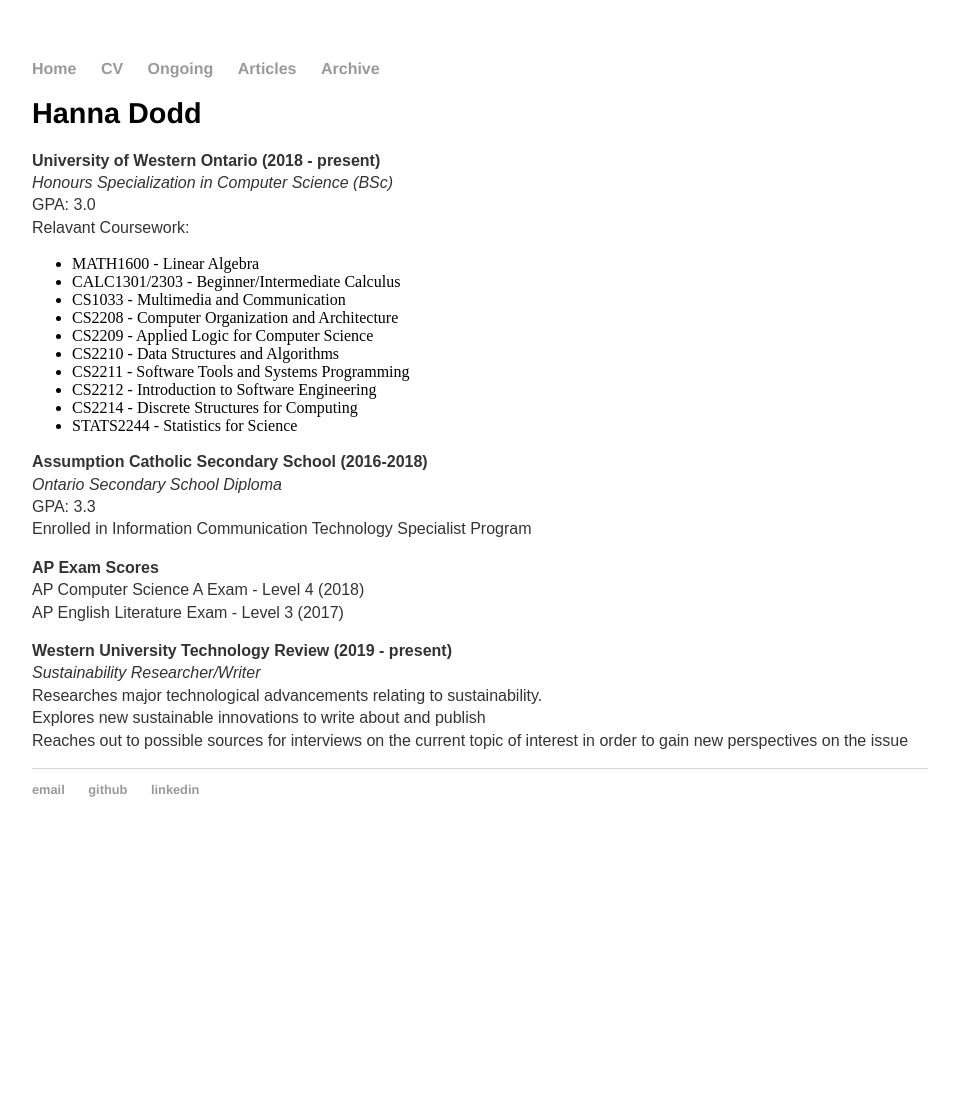
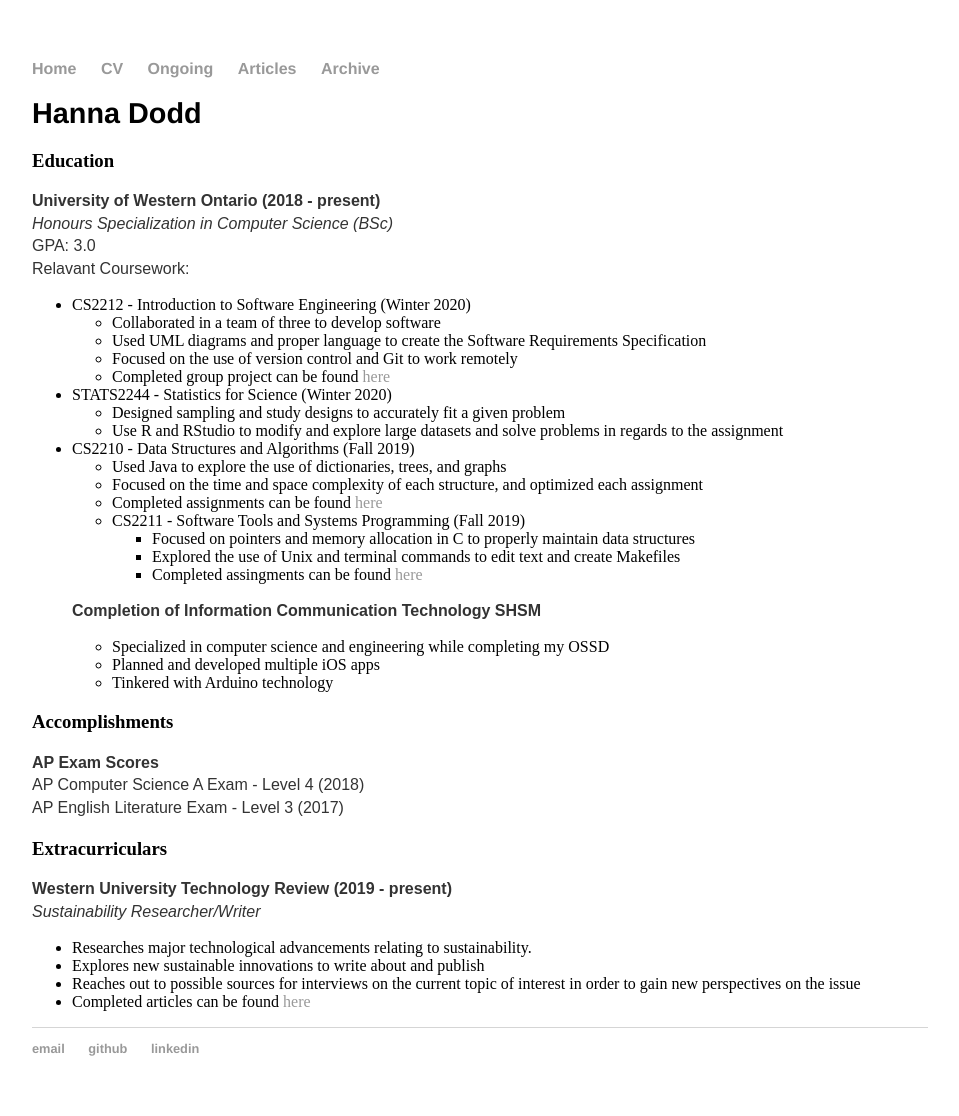
Before and after one commit to hanna-dodd/hanna-dodd.github.io, a Jekyll site: the page built from cv/index.html, in a window 1280 px wide. Shown: the whole page, without its empty margins (160-1119 px from the left). Built offline with Jekyll 4.4.1, drawn with Linux system fonts in a browser that asks for light colours; before the commit the page ends 900 px from its top, so only the background shows below that.

Commit message:
Major updates to CV page and content.

```diff
--- a/cv/index.html
+++ b/cv/index.html
@@ -8,44 +8,72 @@
 
 	<div class="education">
 
-		<p><strong>University of Western Ontario (2018 - present)</strong><br>
-		<em>Honours Specialization in Computer Science (BSc)</em><br>
-		GPA: 3.0<br>
-		Relavant Coursework:<br>
+		<h3>Education</h3>
+		<p>
+			<strong>University of Western Ontario (2018 - present)</strong><br>
+			<em>Honours Specialization in Computer Science (BSc)</em><br>
+			GPA: 3.0<br>
+			Relavant Coursework:
 			<ul>
-				<li>MATH1600 - Linear Algebra</li>
-				<li>CALC1301/2303 - Beginner/Intermediate Calculus</li>
-				<li>CS1033 - Multimedia and Communication</li>
-				<li>CS2208 - Computer Organization and Architecture</li>
-				<li>CS2209 - Applied Logic for Computer Science</li>
-				<li>CS2210 - Data Structures and Algorithms</li>
-				<li>CS2211 - Software Tools and Systems Programming</li>
-				<li>CS2212 - Introduction to Software Engineering</li>
-				<li>CS2214 - Discrete Structures for Computing</li>
-				<li>STATS2244 - Statistics for Science</li>
+				<li>CS2212 - Introduction to Software Engineering (Winter 2020)</li>
+					<ul>
+						<li>Collaborated in a team of three to develop software</li>
+						<li>Used UML diagrams and proper language to create the Software Requirements Specification</li>
+						<li>Focused on the use of version control and Git to work remotely</li>
+						<li>Completed group project can be found <a href="https://github.com/hanna-dodd/CS2212-deliverables" target="_blank">here</a></li>
+					</ul>
+				<li>STATS2244 - Statistics for Science (Winter 2020)</li>
+					<ul>
+						<li>Designed sampling and study designs to accurately fit a given problem</li>
+						<li>Use R and RStudio to modify and explore large datasets and solve problems in regards to the assignment</li>
+					</ul>
+				<li>CS2210 - Data Structures and Algorithms (Fall 2019)</li>
+					<ul>
+						<li>Used Java to explore the use of dictionaries, trees, and graphs</li>
+						<li>Focused on the time and space complexity of each structure, and optimized each assignment</li>
+						<li>Completed assignments can be found <a href="https://github.com/hanna-dodd/CS2210-Fall2020" target="_blank">here</a></li>
+				<li>CS2211 - Software Tools and Systems Programming (Fall 2019)</li>
+					<ul>
+						<li>Focused on pointers and memory allocation in C to properly maintain data structures</li>
+						<li>Explored the use of Unix and terminal commands to edit text and create Makefiles</li>
+						<li>Completed assingments can be found <a href="https://github.com/hanna-dodd/CS2211-Fall2020" target="_blank">here</a></li>
+					</ul>
 			</ul>
 		</p>
-		<p><strong>Assumption Catholic Secondary School (2016-2018)</strong><br>
-		<em>Ontario Secondary School Diploma</em><br>
-		GPA: 3.3<br>
-		Enrolled in Information Communication Technology Specialist Program</p>
+		<p>
+			<strong>Completion of Information Communication Technology SHSM</strong><br>
+			<ul>
+				<li>Specialized in computer science and engineering while completing my OSSD</li>
+				<li>Planned and developed multiple iOS apps</li>
+				<li>Tinkered with Arduino technology</li>
+			</ul>
+		</p>
+
 	</div>
 	<div class="awards">
 
-		<p><strong>AP Exam Scores</strong><br>
-		AP Computer Science A Exam - Level 4 (2018)<br>
-		AP English Literature Exam - Level 3 (2017)</p>
+		<h3>Accomplishments</h3>
+		<p>
+			<strong>AP Exam Scores</strong><br>
+			AP Computer Science A Exam - Level 4 (2018)<br>
+			AP English Literature Exam - Level 3 (2017)
+		</p>
 
 	</div>
 	<div class="extracurriculars">
 
-		<p><strong>Western University Technology Review (2019 - present)</strong><br>
-		<em>Sustainability Researcher/Writer</em><br>
-		Researches major technological advancements relating to sustainability.<br>
-		Explores new sustainable innovations to write about and publish<br>
-		Reaches out to possible sources for interviews on the current topic of interest in order to gain new perspectives on the issue</p>
+		<h3>Extracurriculars</h3>
+		<p>
+			<strong>Western University Technology Review (2019 - present)</strong><br>
+			<em>Sustainability Researcher/Writer</em>
+			<ul>
+				<li>Researches major technological advancements relating to sustainability.</li>
+				<li>Explores new sustainable innovations to write about and publish</li>
+				<li>Reaches out to possible sources for interviews on the current topic of interest in order to gain new perspectives on the issue</li>
+				<li>Completed articles can be found <a href="blog/index.html">here</a></li>
+			</ul>
+		</p>
 
 	</div>
 
-
 </div>
```
